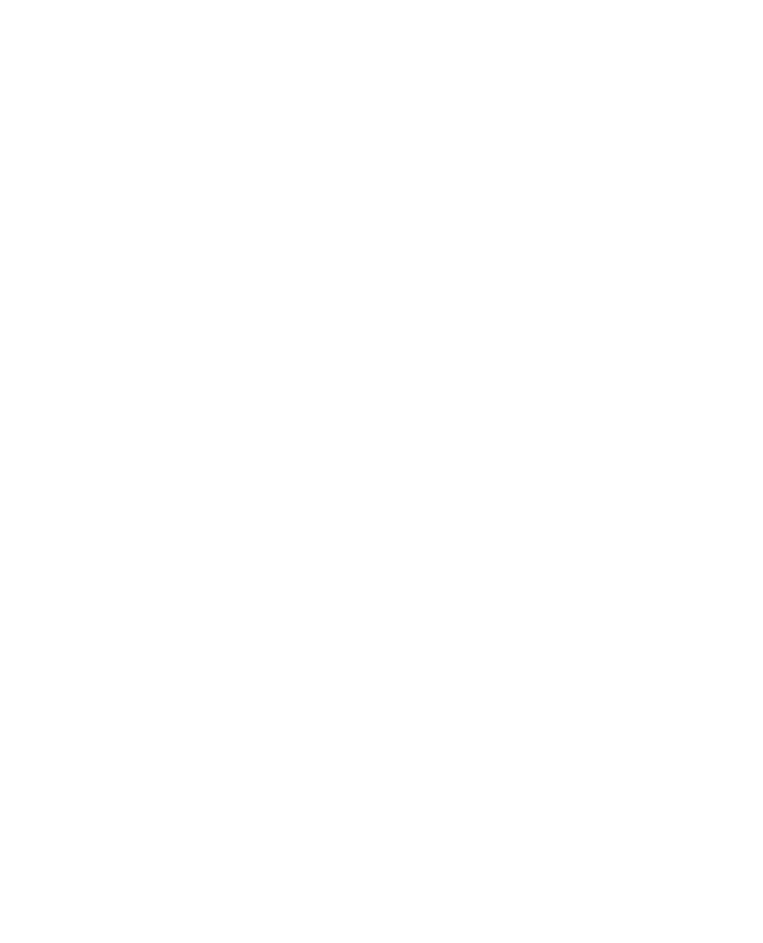
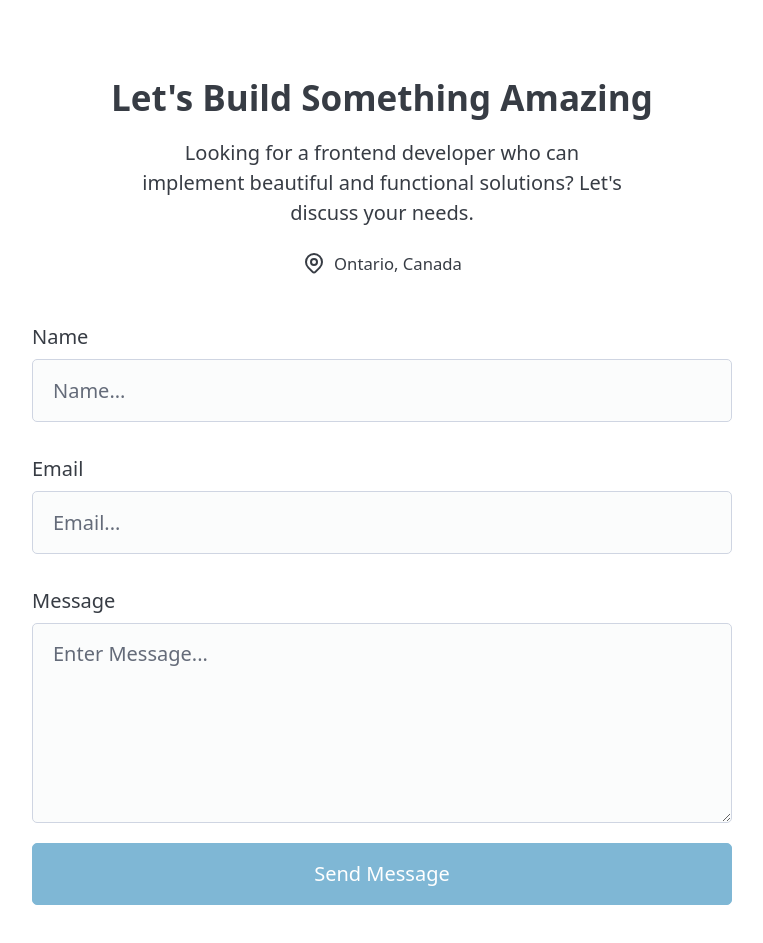
Before and after one commit to SethZarko/resume, a React (Vite) app in the folder client/: page / in a window 1280 px wide. Shown: the part 1860-2803 px from the top of the page, without its empty margins (258-1021 px from the left). Before the commit the page ends 1841 px from the top, so only its background shows below. Built offline with nearby package versions, Linux system fonts and the light colour scheme.

Commit message:
Adds Contact Form (#7)

```diff
--- a/client/package.json
+++ b/client/package.json
@@ -11,6 +11,7 @@
     "preview": "vite preview"
   },
   "dependencies": {
+    "@formspree/react": "^3.0.0",
     "@picocss/pico": "^2.1.1",
     "motion": "^12.23.24",
     "react": "^19.1.1",
--- a/client/src/App.tsx
+++ b/client/src/App.tsx
@@ -1,3 +1,4 @@
+import { ContactForm } from "./components/ContactForm/ContactForm"
 import { HeroInfo } from "./components/HeroInfo/HeroInfo"
 import { ProjectsContainer } from "./components/ProjectsContainer/ProjectsContainer"
 import { TechDetails } from "./components/TechDetails/TechDetails"
@@ -9,6 +10,7 @@
      <HeroInfo/>
      <TechDetails/>
      <ProjectsContainer/>
+     <ContactForm/>
     </>
   )
 }
--- /dev/null
+++ b/client/src/components/ContactForm/ContactForm.module.scss
@@ -0,0 +1,40 @@
+.divider {
+    width: 50%;
+    margin: 0 auto;
+}
+
+.contactWrapper {
+  display: flex;
+  flex-direction: column;
+  align-items: center;
+
+  text-align: center;
+  padding: 16px;
+  margin-top: 80px;
+
+  p {
+    width: 80%;
+    @media (min-width: 1024px) {
+      width: 50%;
+    }
+
+    @media (min-width: 1200px) {
+      width: 40%;
+    }
+  }
+
+  .locationWrapper {
+    display: flex;
+    align-items: center;
+    gap: 8px;
+
+    .svg {
+      width: 24px;
+      height: 24px;
+    }
+  }
+
+  .contactContainer {
+    width: 100%;
+  }
+}
--- a/client/src/components/ContactForm/ContactForm.tsx
+++ b/client/src/components/ContactForm/ContactForm.tsx
@@ -0,0 +1,21 @@
+import styles from "./ContactForm.module.scss";
+import Form from "./Form/Form";
+
+export const ContactForm: React.FC = (): React.ReactNode => {
+  return (
+    <section id="contact">
+      <hr className={styles.divider}/>
+      <div className={styles.contactWrapper}>
+        <h2>Let's Build Something Amazing</h2>
+        <p>Looking for a frontend developer who can implement beautiful and functional solutions? Let's discuss your needs.</p>
+        <div className={styles.locationWrapper}>
+            <svg className={styles.svg} fill="none" stroke="currentColor" viewBox="0 0 24 24"><path strokeLinecap="round" strokeLinejoin="round" strokeWidth="2" d="M17.657 16.657L13.414 20.9a1.998 1.998 0 01-2.827 0l-4.244-4.243a8 8 0 1111.314 0z"></path><path strokeLinecap="round" strokeLinejoin="round" strokeWidth="2" d="M15 11a3 3 0 11-6 0 3 3 0 016 0z"></path></svg>
+            <span><small>Ontario, Canada</small></span>
+        </div>
+        <div className={styles.contactContainer}>
+            <Form/>
+        </div>
+      </div>
+    </section>
+  );
+};
--- /dev/null
+++ b/client/src/components/ContactForm/Form/Form.module.scss
@@ -0,0 +1,27 @@
+.formWrapper {
+    padding: 16px;
+
+     width: 100%;
+     margin-top: 16px;
+     text-align: left;
+
+     form {
+        width: 100%;
+        max-width: 700px;
+        margin: 0 auto;
+
+        label {
+            margin-top: 12px;
+        }
+
+        textarea {
+            min-height: 200px;
+            max-height: 300px;
+        }
+
+        button:disabled {
+            cursor: not-allowed;
+            pointer-events: all !important;
+        }
+     }
+}
--- /dev/null
+++ b/client/src/components/ContactForm/Form/Form.tsx
@@ -0,0 +1,220 @@
+import { useForm } from "@formspree/react";
+import {
+  useCallback,
+  useEffect,
+  useRef,
+  useState,
+  type ChangeEvent,
+} from "react";
+
+import styles from "./Form.module.scss";
+
+interface IContactForm {
+  name?: string;
+  email?: string;
+  message?: string;
+
+  [key: string]: string | undefined;
+}
+
+interface IValidationMessages extends IContactForm {
+  all?: string;
+}
+
+const defaultFormState: IContactForm = {
+  name: "",
+  email: "",
+  message: "",
+};
+
+const Form = () => {
+  const [state, handleSubmit, resetFormspree] = useForm("mbjneozv");
+
+  const [form, setForm] = useState<IContactForm>(defaultFormState);
+  const [validationMessages, setValidationMessages] = useState<IValidationMessages>(defaultFormState);
+  const [formTouched, setFormTouched] = useState<boolean>(false);
+  const [success, setSuccess] = useState<string>("");
+
+  const formRef = useRef<HTMLFormElement>(null);
+
+  const handleFormChange = (
+    e: ChangeEvent<HTMLInputElement | HTMLTextAreaElement>
+  ) => {
+    const { name, value } = e.target;
+
+    setForm((prevValues) => ({
+      ...prevValues,
+      [name]: value,
+    }));
+
+    // Clear validation message when field becomes empty
+    if (value === "") {
+      setValidationMessages((prevMessages) => ({
+        ...prevMessages,
+        [name]: "",
+      }));
+      return;
+    }
+
+    // Validation for name
+    if (name === "name") {
+      const isValidName = value.length >= 2 && value.length <= 50;
+      setValidationMessages((prevMessages) => ({
+        ...prevMessages,
+        name: isValidName ? "" : "Name must be between 2 and 50 characters",
+      }));
+    }
+
+    // Validation for email
+    if (name === "email") {
+      const isValidEmail =
+        /^[a-zA-Z0-9._%+-]+@[a-zA-Z0-9.-]+\.[a-zA-Z]{2,}$/.test(value);
+      setValidationMessages((prevMessages) => ({
+        ...prevMessages,
+        email: isValidEmail ? "" : "Invalid Email",
+      }));
+    }
+
+    // Validation for message
+    if (name === "message") {
+      const isValidMessage = value.length >= 20 && value.length <= 200;
+      setValidationMessages((prevMessages) => ({
+        ...prevMessages,
+        message: isValidMessage
+          ? ""
+          : "Message must be between 20 and 200 characters",
+      }));
+    }
+  };
+
+  const isSubmitDisabled = () => {
+    const isEmptyField = Object.values(form).some((val) => val?.trim() === "");
+    const isAnyInvalid = Object.values(validationMessages).some(
+      (message) => message !== ""
+    );
+    return isEmptyField || isAnyInvalid;
+  };
+
+  const isAnyFieldEmpty = useCallback(() => {
+    for (const key in form) {
+      if (form[key]?.trim() === "") {
+        return true;
+      }
+    }
+    return false;
+  }, [form]);
+
+  useEffect(() => {
+    if (formTouched && isAnyFieldEmpty()) {
+      setValidationMessages((prevMessages) => ({
+        ...prevMessages,
+        all: "All Fields Required",
+      }));
+    } else {
+      setValidationMessages((prevMessages) => ({
+        ...prevMessages,
+        all: "",
+      }));
+    }
+  }, [formTouched, isAnyFieldEmpty]);
+
+  useEffect(() => {
+    if (state.succeeded) {
+      setSuccess("Message Sent Successfully!");
+
+      const timer = setTimeout(() => {
+        setSuccess("");
+        resetFormspree();
+      }, 4000);
+
+      setForm(defaultFormState);
+
+      setValidationMessages(defaultFormState);
+
+      formRef.current?.reset();
+
+      setFormTouched(false);
+
+      return () => clearTimeout(timer);
+    }
+  }, [state.succeeded, resetFormspree]);
+
+  return (
+    <div className={styles.formWrapper}>
+      <div className="success-message-container">
+        {success && <p className="form-success-message">{success}</p>}
+      </div>
+
+      <form
+        ref={formRef}
+        onSubmit={handleSubmit}
+        onBlur={() => setFormTouched(true)}
+      >
+        <div className={styles.formContainer}>
+          {validationMessages.all && (
+            <div className="validation-message-container">
+              <p className="validation-message">{validationMessages.all}</p>
+            </div>
+          )}
+
+          {validationMessages.name && (
+            <div className="validation-message-container">
+              <p className="validation-message">{validationMessages.name}</p>
+            </div>
+          )}
+          <label htmlFor="name">Name</label>
+          <input
+            id="name"
+            name="name"
+            type="text"
+            placeholder="Name..."
+            autoComplete="true"
+            value={form.name}
+            onChange={handleFormChange}
+          />
+
+          {validationMessages.email && (
+            <div className="validation-message-container">
+              <p className="validation-message">{validationMessages.email}</p>
+            </div>
+          )}
+
+          <label htmlFor="email">Email</label>
+          <input
+            id="email"
+            name="email"
+            type="text"
+            placeholder="Email..."
+            autoComplete="true"
+            value={form.email}
+            onChange={handleFormChange}
+          />
+
+          {validationMessages.message && (
+            <div className="validation-message-container">
+              <p className="validation-message">{validationMessages.message}</p>
+            </div>
+          )}
+
+          <label htmlFor="message">Message</label>
+          <textarea
+            id="message"
+            name="message"
+            placeholder="Enter Message..."
+            value={form.message}
+            onChange={handleFormChange}
+          ></textarea>
+
+          <button
+            type="submit"
+            disabled={isSubmitDisabled() || state.submitting}
+          >
+            Send Message
+          </button>
+        </div>
+      </form>
+    </div>
+  );
+};
+
+export default Form;
--- a/client/src/components/ProjectsContainer/ProjectCard/FlowChart/FlowChart.module.scss
+++ b/client/src/components/ProjectsContainer/ProjectCard/FlowChart/FlowChart.module.scss
@@ -1,6 +1,4 @@
 $frontend: #2fa4f8ff;
-$system: #b772e8;
-$versioning: #73e6c2;
 
 .chart {
   display: flex;
--- a/client/src/index.scss
+++ b/client/src/index.scss
@@ -11,3 +11,39 @@
 ul, li {
     list-style-type: disc !important;
 }
+
+.validation-message-container, .success-message-container {
+    display: flex;
+    align-items: center;
+}
+
+.success-message-container {
+    width: 100%;
+    display: flex;
+    align-items: center;
+    justify-content: center;
+    text-align: center;
+    padding: 0;
+}
+
+.validation-message {
+    color: crimson;
+    padding: 0;
+    margin: 0;
+    flex-basis: 100%;
+}
+
+.form-success-message {
+    width: 100% !important;
+    color: #73e6c2;
+    margin: 0 auto;
+    font-size: 0.95rem;
+
+    @media(min-width: 425px) {
+        font-size: 1.15rem;
+    }
+
+    @media(min-width: 768px) {
+        font-size: 1.25rem;
+    }
+}
```
Also changed, not shown: client/src/components/ContactForm/ContactForm.moduel.scss (deleted), 2 other files (tests, documents, lock files or other folders).
